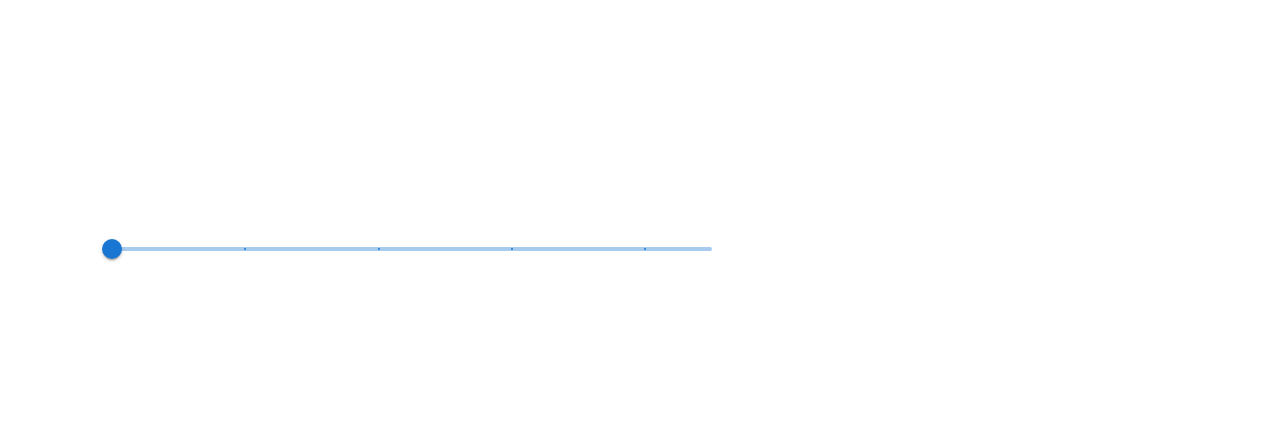
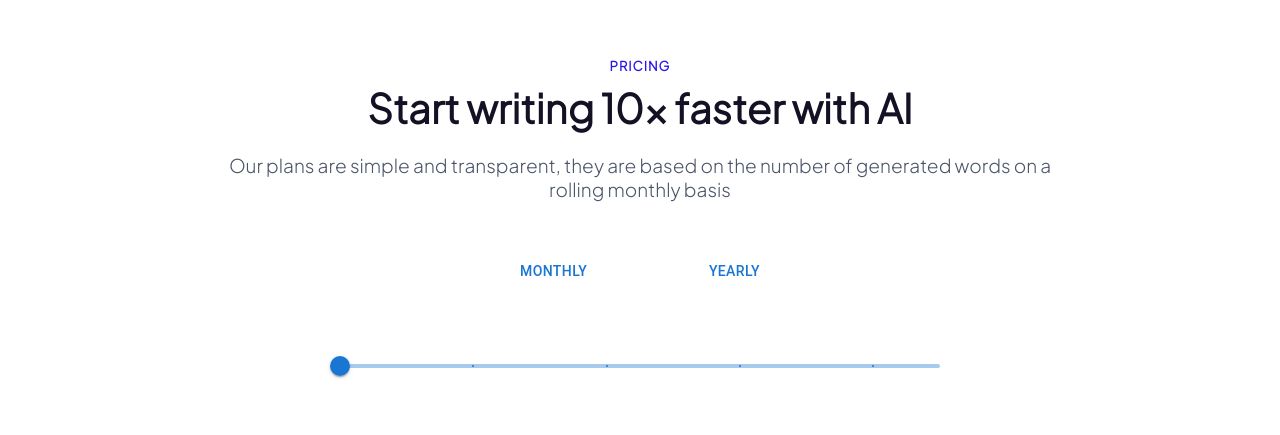
Before and after one commit to AhmedShaykh/CopyMatic-AI, a React (Create React App) app: page / in a window 1280 px wide. Shown: the part 774-1209 px from the top of the page. Built offline with nearby package versions, Linux system fonts and the light colour scheme.

Commit message:
Git Init

```diff
--- a/src/Components/Hero/Hero.css
+++ b/src/Components/Hero/Hero.css
@@ -1,6 +1,6 @@
 .hero {
     width: 100%;
-    height: 100vh;
+    height: 90vh;
     padding-top: 9rem;
 }
 
--- a/src/Components/Hero/Hero.jsx
+++ b/src/Components/Hero/Hero.jsx
@@ -2,7 +2,7 @@ import './Hero.css';
 
 const Hero = () => {
     return (
-        <div className="hero">
+        <div name="home" className="hero">
             <div className="container">
                 <div className="content">
                     <div className='col-1'>
--- a/src/Components/Navbar/Navbar.css
+++ b/src/Components/Navbar/Navbar.css
@@ -5,7 +5,7 @@
     justify-content: space-between;
     align-items: center;
     padding: 1rem;
-    box-shadow: 0 1px 4px 0 rgba(233, 227, 227, 0.2);
+    box-shadow: 0 1px 4px 0 rgba(92, 89, 89, 0.2);
     position: fixed;
     color: rgb(0, 0, 0);
     background-color: #ffffff;
--- a/src/Components/Navbar/Navbar.jsx
+++ b/src/Components/Navbar/Navbar.jsx
@@ -1,6 +1,8 @@
 import React, { useState } from 'react';
 import { HiOutlineMenuAlt4 } from 'react-icons/hi';
 import { AiOutlineClose } from 'react-icons/ai';
+
+import { Link } from 'react-scroll';
 
 import './Navbar.css';
 
@@ -16,14 +18,16 @@ const Navbar = () => {
             </div>
 
             <div className={nav ? 'logo dark' : 'logo'}>
-                <img src="https://cdn.copymatic.ai/static/logo.svg" alt="copymatic" />
+                <Link to='home' smooth={true} duration={500}>
+                    <span><img src="https://cdn.copymatic.ai/static/logo.svg" alt="copymatic" /></span>
+                </Link>
             </div>
 
             <ul className="nav-menu">
                 <li><span>How it works</span></li>
                 <li><span>Use Cases</span></li>
                 <li><span>Features</span></li>
-                <li><span>Pricing</span></li>
+                <Link to='price' smooth={true} duration={500} ><li><span>Pricing</span></li></Link>
             </ul>
 
             <ul>
@@ -39,7 +43,7 @@ const Navbar = () => {
                     <li><span>How it works</span></li>
                     <li><span>Use Cases</span></li>
                     <li><span>Features</span></li>
-                    <li><span>Pricing</span></li>
+                    <Link to='price' smooth={true} duration={500} ><li><span>Pricing</span></li></Link>
                     <li><span>Login</span></li>
                 </ul>
 
--- a/src/Components/Pricing/Pricing.css
+++ b/src/Components/Pricing/Pricing.css
@@ -1,4 +1,32 @@
 .price-box {
-    padding : 4rem;
-    margin: 9rem 3rem;
+    padding-top: 6rem;
+    width: 100%;
+    height: 80vh;
+    text-align: center;
 }
+
+.title {
+    color: #2e16e6;
+    text-transform: uppercase;
+    font-weight: bolder;
+    letter-spacing: 1px;
+    font-size: 13px;
+    padding-top: 1rem;
+}
+
+.text {
+    color: #141125;
+    font-size: 20px;
+    text-align: center;
+    padding-top: .5rem;
+    margin-bottom: 20px;
+    font-weight: bolder;
+}
+
+.price-box p {
+    color: #4a5568;
+    font-size: 19px;
+    text-align: center;
+    max-width: 850px;
+    margin: 10px auto 40px;
+}
--- a/src/Components/Pricing/Pricing.jsx
+++ b/src/Components/Pricing/Pricing.jsx
@@ -1,28 +1,21 @@
-import { useState } from 'react';
-import Box from '@mui/material/Box';
-import Slider from '@mui/material/Slider';
+import Slide from '../Slide/Slide';
 
 import './Pricing.css';
 
 const Pricing = () => {
-
-    const [price, SetPrice] = useState(29);
-
-    const changeprice = (event, price) => {
-        SetPrice(price);
-    };
-
     return (
-        <Box className='price-box'>
-            <Slider display="flex" flexDirection="column" alignItems="center"
-                style={{ width: 600 }}
-                min={10}
-                max={100}
-                step={20}
-                price={price}
-                marks
-                onChange={changeprice} />
-        </Box>
+        <div name='price' className='price-box'>
+            <div className="title">
+                <h4>Pricing</h4>
+            </div>
+            <div className="text">
+                <h1>Start writing 10x faster with AI</h1>
+            </div>
+            <p>Our plans are simple and transparent, they are based on the number of generated words on a rolling monthly basis</p>
+            <div>
+                <Slide />
+            </div>
+        </div>
     )
 };
 
--- /dev/null
+++ b/src/Components/Slide/Slide.css
@@ -0,0 +1,21 @@
+.slider-box {
+    margin-top: 1rem;
+}
+
+.swticher-btn {
+    width: 274px;
+    height: 60px;
+    background: #fff;
+    border-radius: 30px;
+    margin: 0 auto 50px;
+    display: flex;
+    align-items: center;
+    padding: 0 9px;
+    justify-content: space-between;
+    position: relative;
+}
+
+.swticher-btn button:active {
+    background: #2E16E6;
+    color: #fff;
+}
--- /dev/null
+++ b/src/Components/Slide/Slide.jsx
@@ -0,0 +1,34 @@
+import { useState } from 'react';
+import Box from '@mui/material/Box';
+import Slider from '@mui/material/Slider';
+import Button from '@mui/material/Button';
+
+import './Slide.css';
+
+const Slide = () => {
+
+    const [price, SetPrice] = useState(29);
+
+    const changeprice = (event, price) => {
+        SetPrice(price);
+    };
+
+    return (
+        <Box className='slider-box'>
+            <Box className='swticher-btn'>
+                <Button>Monthly</Button>
+                <Button>Yearly</Button>
+            </Box>
+            <Slider display="flex" flexDirection="column" alignItems="center"
+                style={{ width: 600 }}
+                min={10}
+                max={100}
+                step={20}
+                price={price}
+                marks
+                onChange={changeprice} />
+        </Box>
+    )
+};
+
+export default Slide;
```
